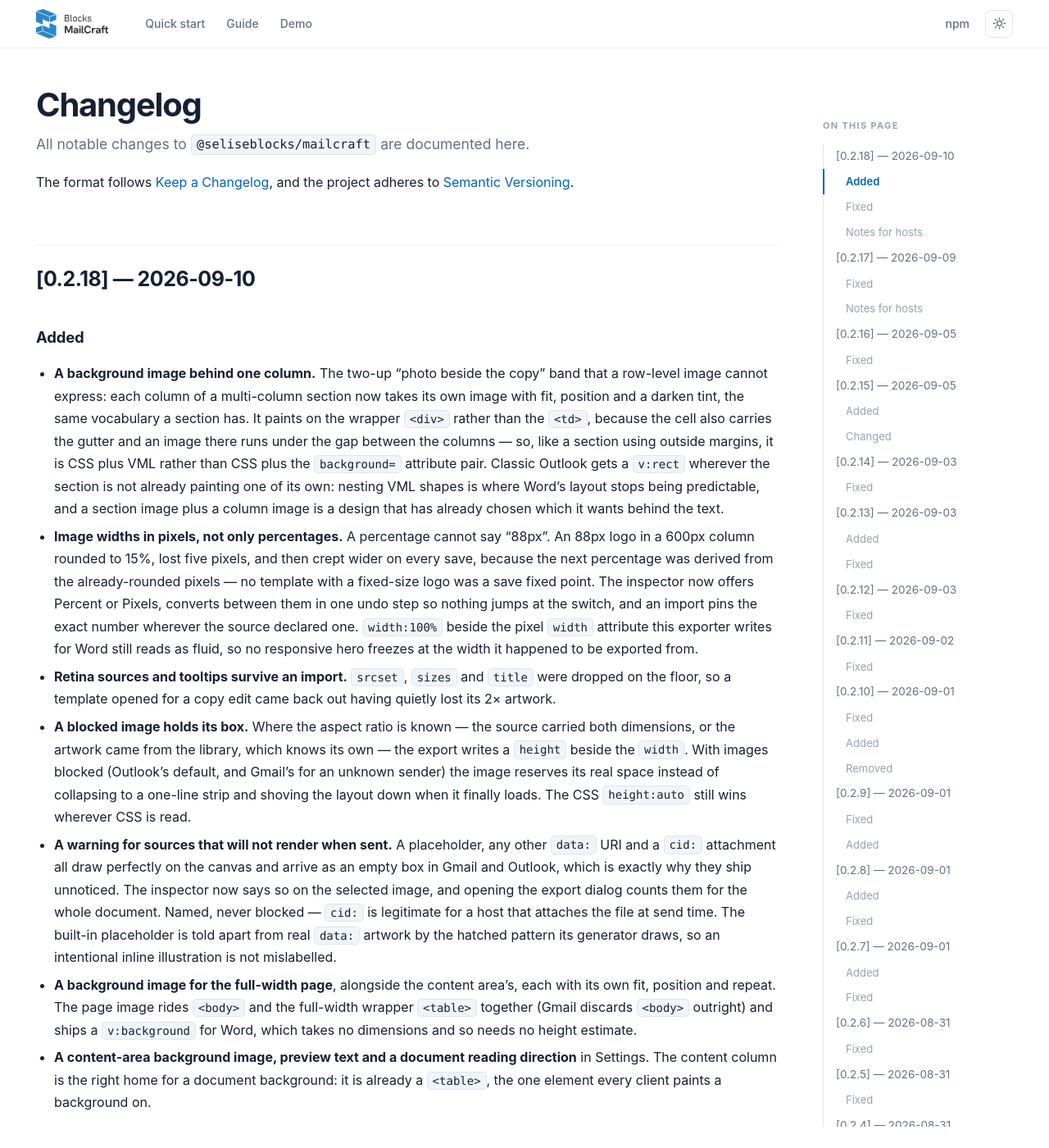
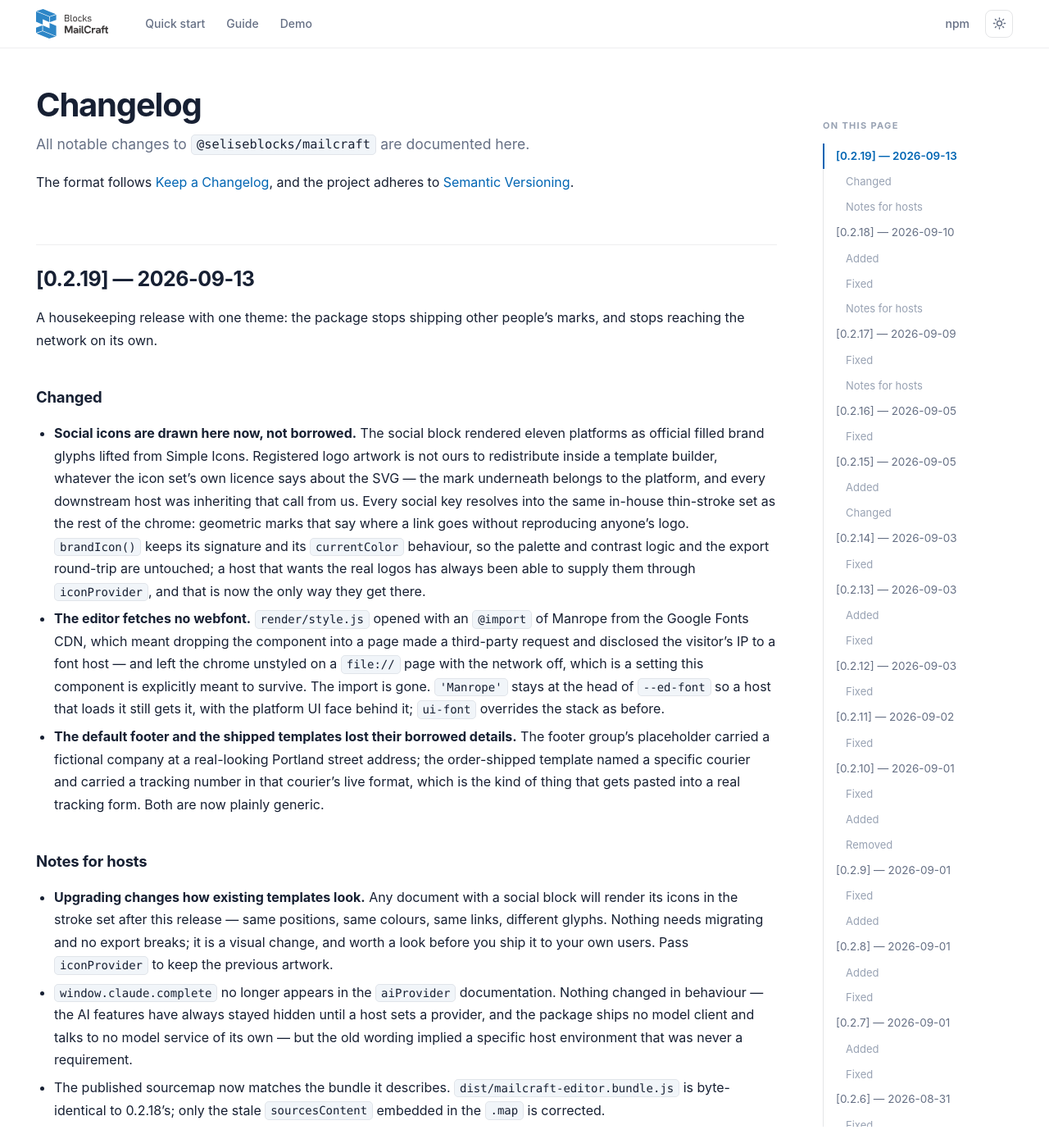
Before and after one commit to SELISEdigitalplatforms/blocks-mailcraft, a Jekyll site: the page built from CHANGELOG.md, in a window 1280 px wide and 1400 px high. Shown: the whole window at 82% size. Built offline with Jekyll 4.4.1, drawn with Linux system fonts in a browser that asks for light colours; our own code applies the rules of GitHub Pages for plain Markdown files.

Commit message:
chore(release): 0.2.19
The package stops shipping other people's marks and stops reaching the
network on its own: the social block's official brand glyphs give way to
the in-house stroke set, the editor's Google Fonts @import is gone, and
the default footer and order-shipped template lose their borrowed courier
and address details.

Also corrects the published sourcemap, whose embedded sourcesContent had
gone stale against a byte-identical bundle.

Co-Authored-By: Claude Opus 5 (1M context) <noreply@anthropic.com>

```diff
--- a/index.html
+++ b/index.html
@@ -536,7 +536,7 @@ footer {
         <div class="manifest-head"><span>BLOCKS MAILCRAFT</span><span>BUILD MANIFEST</span></div>
         <dl class="manifest-rows">
           <div><dt>package</dt><dd>@seliseblocks/mailcraft</dd></div>
-          <div><dt>version</dt><dd>0.2.18 &middot; MIT</dd></div>
+          <div><dt>version</dt><dd>0.2.19 &middot; MIT</dd></div>
           <div><dt>blocks</dt><dd>19 types</dd></div>
           <div><dt>i18n</dt><dd>31 locales, RTL auto</dd></div>
           <div><dt>runtime deps</dt><dd>none</dd></div>
--- a/package.json
+++ b/package.json
@@ -1,6 +1,6 @@
 {
   "name": "@seliseblocks/mailcraft",
-  "version": "0.2.18",
+  "version": "0.2.19",
   "description": "Framework-agnostic drag-and-drop email template editor, packaged as a zero-dependency Web Component.",
   "license": "MIT",
   "author": "SELISE Digital Platforms",
```
Also changed, not shown: CHANGELOG.md, 2 other files.
